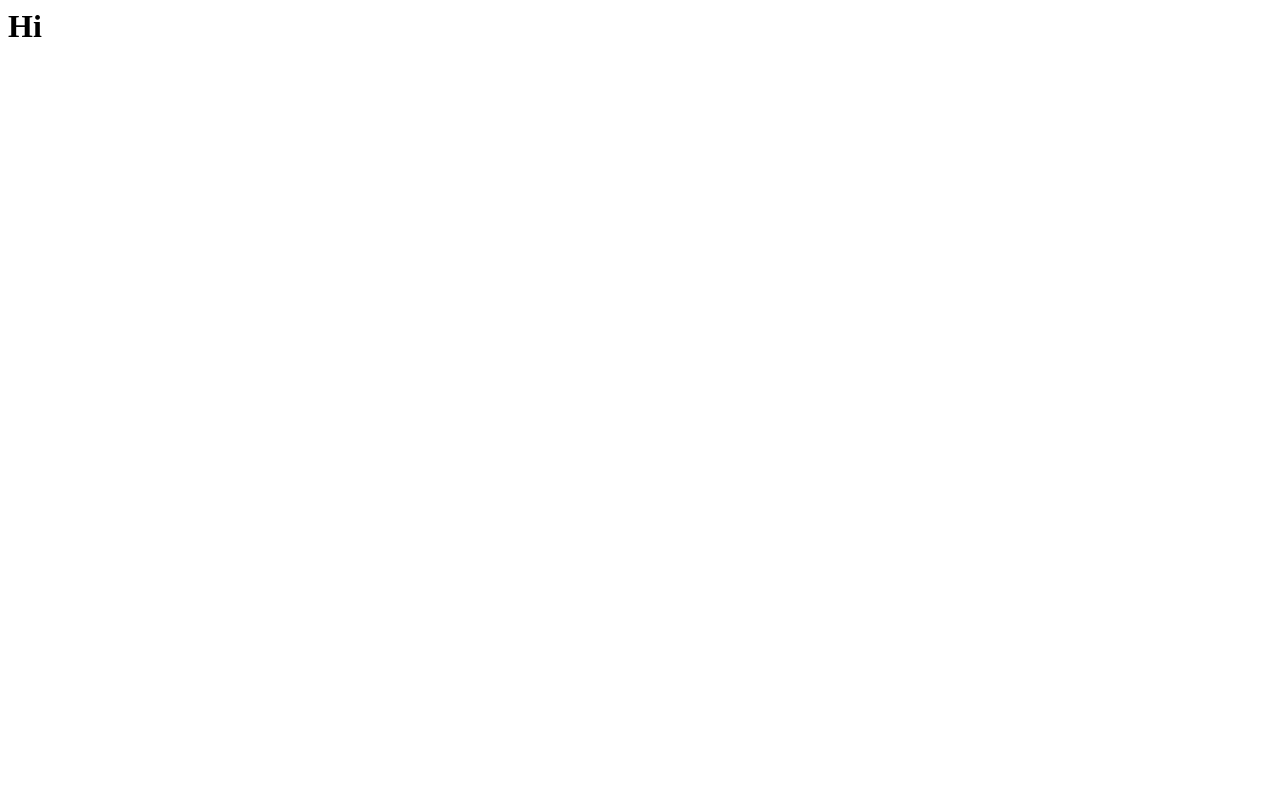
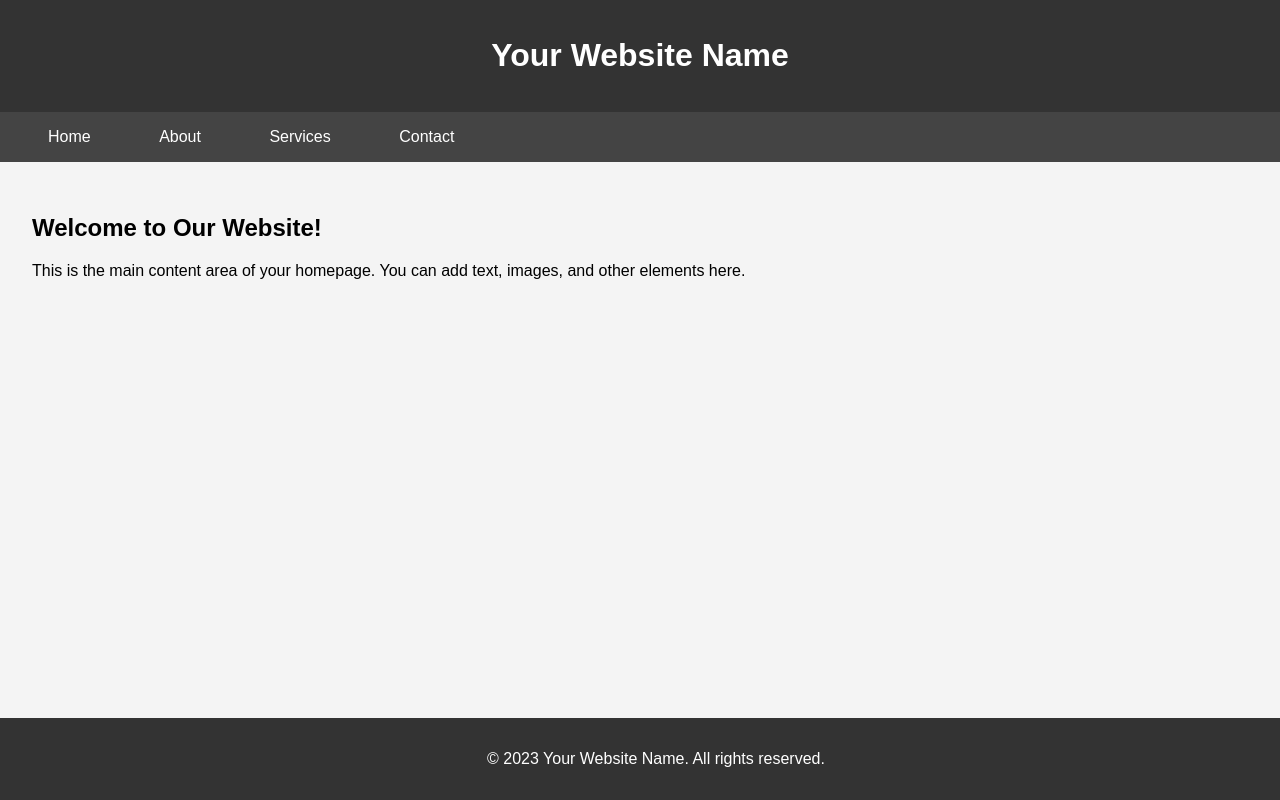
Before and after one commit to Acidicts/acidicts.github.io, a plain HTML site: page index.html in a window 1280 px wide. Drawn offline with Linux system fonts and the light colour scheme.

Commit message:
Update index.html

```diff
--- a/index.html
+++ b/index.html
@@ -1,3 +1,73 @@
+<!DOCTYPE html>
+<html lang="en">
+<head>
+    <meta charset="UTF-8">
+    <meta name="viewport" content="width=device-width, initial-scale=1.0">
+    <title>Your Website Name</title>
+    <style>
+        body {
+            font-family: Arial, sans-serif;
+            margin: 0;
+            padding: 0;
+            background-color: #f4f4f4;
+        }
+
+        header {
+            background-color: #333;
+            color: white;
+            text-align: center;
+            padding: 1em;
+        }
+
+        nav {
+            background-color: #444;
+            padding: 1em;
+        }
+
+        nav a {
+            color: white;
+            text-decoration: none;
+            padding: 0.5em 1em;
+            margin: 0 1em;
+            border-radius: 4px;
+        }
+
+        main {
+            padding: 2em;
+        }
+
+        footer {
+            background-color: #333;
+            color: white;
+            text-align: center;
+            padding: 1em;
+            position: fixed;
+            bottom: 0;
+            width: 100%;
+        }
+    </style>
+</head>
 <body>
-  <h1>Hi</h1>
+
+    <header>
+        <h1>Your Website Name</h1>
+    </header>
+
+    <nav>
+        <a href="#">Home</a>
+        <a href="#">About</a>
+        <a href="#">Services</a>
+        <a href="#">Contact</a>
+    </nav>
+
+    <main>
+        <h2>Welcome to Our Website!</h2>
+        <p>This is the main content area of your homepage. You can add text, images, and other elements here.</p>
+    </main>
+
+    <footer>
+        <p>&copy; 2023 Your Website Name. All rights reserved.</p>
+    </footer>
+
 </body>
+</html>
```
